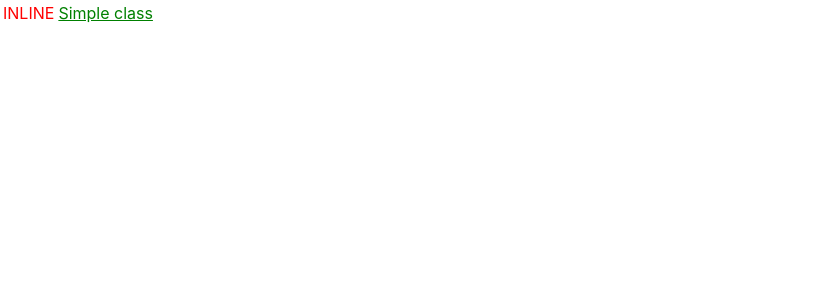
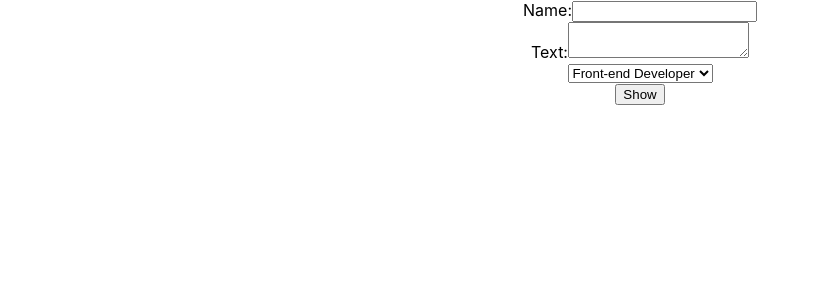
Before and after one commit to karway211/react-js-tutorial, a React (Create React App) app in the folder react-tutorial/: page / in a window 1280 px wide. Shown: the top 300 px of the page, without its empty margins (0-816 px from the left). Built offline with nearby package versions, Linux system fonts and the light colour scheme.

Commit message:
feat: add Forms

```diff
--- /dev/null
+++ b/react-tutorial/src/9-form/Lesson.jsx
@@ -0,0 +1,100 @@
+import React, { Component, Fragment } from 'react';
+
+/*
+Работа с формами заключается в двух задачах:
+  1 - получение данных
+  2 - управление с помощью обработчиков
+*/
+/*
+Мханизм работы с формами:
+  Мы создаем значения для элементов в state и передаем их в аттрибуты элементов, а далее, на сами элементы, мы вешаем обработчики, в которых
+  описываем логику поведения.
+*/
+
+const POSITIONS = [
+  {
+    id: 'fd',
+    value: 'Front-end Developer',
+    title: 'Front-end Developer',
+  },
+  {
+    id: 'bd',
+    value: 'Back-end Developer',
+    title: 'Back-end Developer',
+  }
+]
+
+class Form extends Component {
+  state = {
+    inputText: '',
+    textareaText: '',
+    selectText: '',
+    showData: {
+      name: '',
+      text: '',
+      position: '',
+    }
+  }
+  handleInputChange = ({ target: { value } }) => {
+    this.setState({
+      inputText: value,
+    })
+  }
+  handleTextareaChange = ({ target: { value } }) => {
+    this.setState({
+      textareaText: value,
+    })
+  }
+  handleSelectChange = ({ target: { value } }) => {
+    this.setState({
+      selectText: value,
+    })
+  }
+  handleShow = (e) => {
+    e.preventDefault();
+    const { inputText, textareaText, selectText } = this.state;
+    this.setState({
+      inputText: '',
+      textareaText: '',
+      selectText: '',
+      showData: {
+        name: inputText,
+        text: textareaText,
+        position: selectText,
+      }
+    })
+  }
+  render() {
+    const { inputText, textareaText, selectText, showData } = this.state;
+    const { name, text, position } = showData;
+    return (
+      <Fragment>
+        <form>
+          {/* Imput */}
+            <label>
+              Name:
+              <input type="text" name='name' value={inputText} onChange={this.handleInputChange} />
+            </label>
+
+          {/* Textarea */} <br/>
+            <label htmlFor="text">Text:</label>
+            <textarea id="text" value={textareaText} onChange={this.handleTextareaChange} ></textarea>
+
+          {/* Select */} <br/>
+            <select value={selectText} onChange={this.handleSelectChange}>
+              {POSITIONS.map(({ id, value, title }) => (
+                <option key={id} value={value}>{title}</option>
+              ))}
+            </select>
+          {/* Button */} <br/>
+            <button onClick={this.handleShow}>Show</button>
+        </form>
+        <h2>{name}</h2>
+        <h3>{text}</h3>
+        <h3>{position}</h3>
+      </Fragment>
+    )
+  }
+}
+
+export default Form;
--- a/react-tutorial/src/App.js
+++ b/react-tutorial/src/App.js
@@ -8,6 +8,7 @@ import MyApp from './05-events/Lesson';
 import Lesson6 from './06-conditional_rendering/Lesson';
 import Lesson7 from './07-lists/Leson';
 import Table from './08-fragment_&_css/Lesson';
+import Form from './9-form/Lesson';
 
 function App() {
   return (
@@ -18,7 +19,8 @@ function App() {
       {/* <MyApp /> */}
       {/* <Lesson6 /> */}
       {/* <Lesson7 /> */}
-      <Table />
+      {/* <Table /> */}
+      <Form />
     </div>
   );
 }
```
